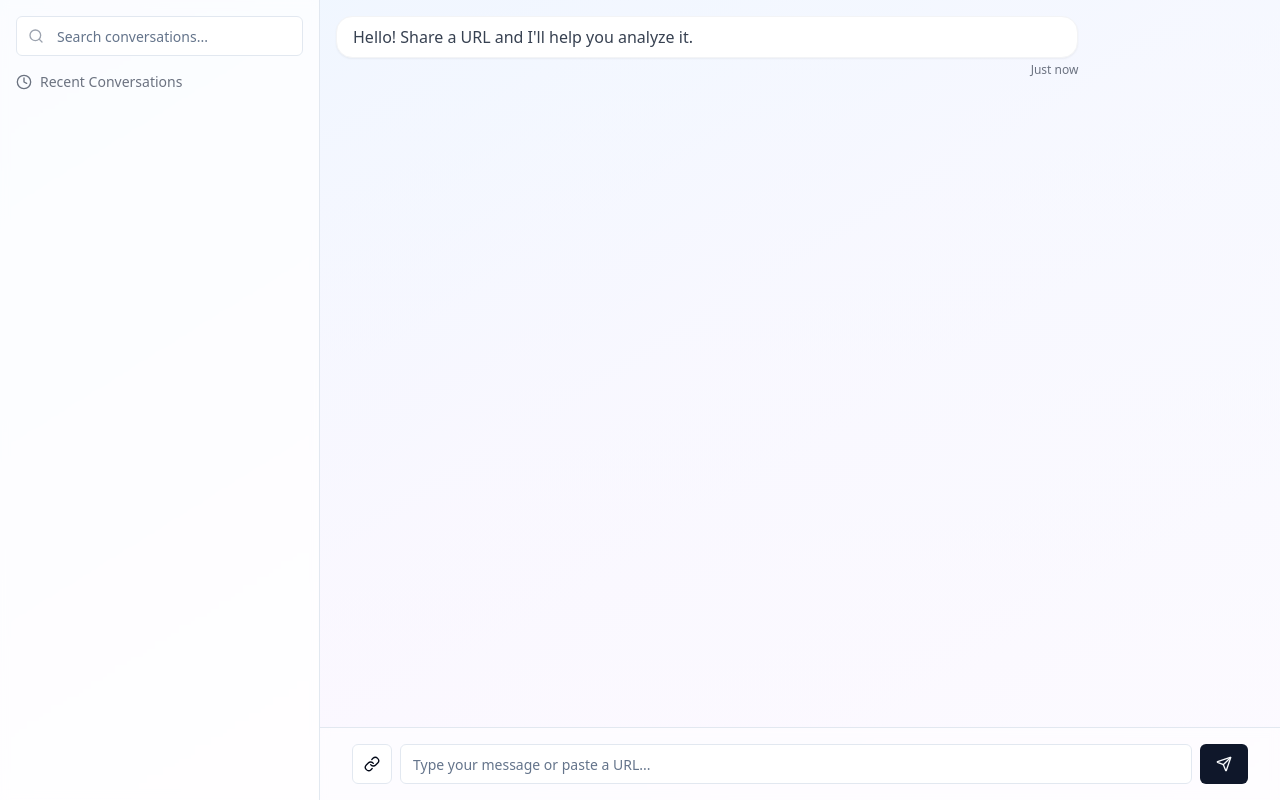
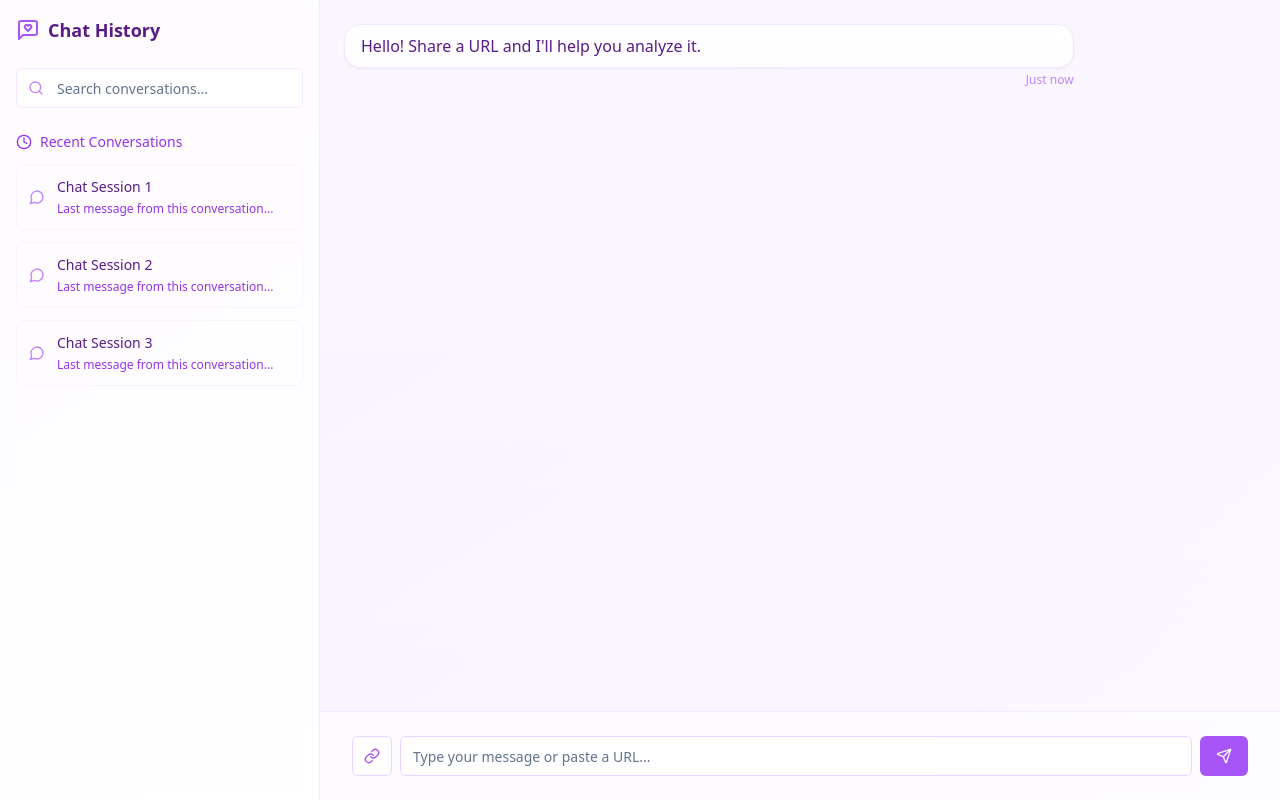
Before and after one commit to ChahraouiYasmin/serene-scribe-nexus, a React (Vite) app: page / in a window 1280 px wide. Built offline with nearby package versions, Linux system fonts and the light colour scheme.

Commit message:
feat: Implement chatbot with URL analysis
This commit introduces a chatbot with URL analysis capabilities, including a chat history feature and a visually appealing, calming design with purple gradients and aesthetic enhancements.

```diff
--- a/src/components/ChatInterface.tsx
+++ b/src/components/ChatInterface.tsx
@@ -5,6 +5,7 @@ import { Button } from "./ui/button";
 import { Input } from "./ui/input";
 import { MessageBubble } from "./MessageBubble";
 import { UrlPreview } from "./UrlPreview";
+import { motion } from "framer-motion";
 
 export const ChatInterface = () => {
   const [message, setMessage] = useState("");
@@ -60,8 +61,8 @@ export const ChatInterface = () => {
   };
 
   return (
-    <div className="flex flex-col h-full bg-gradient-to-b from-blue-50/50 to-purple-50/50">
-      <div className="flex-1 overflow-y-auto p-4 space-y-4">
+    <div className="flex flex-col h-full bg-gradient-to-b from-purple-50/50 to-purple-100/30">
+      <div className="flex-1 overflow-y-auto p-6 space-y-4">
         {messages.map((msg) => (
           <MessageBubble
             key={msg.id}
@@ -72,7 +73,11 @@ export const ChatInterface = () => {
         ))}
 
         {urlPreview && (
-          <div className="flex items-center gap-2">
+          <motion.div
+            initial={{ scale: 0.95, opacity: 0 }}
+            animate={{ scale: 1, opacity: 1 }}
+            className="flex items-center gap-2"
+          >
             <UrlPreview
               url={urlPreview.url}
               title={urlPreview.title}
@@ -82,35 +87,38 @@ export const ChatInterface = () => {
               variant="ghost"
               size="icon"
               onClick={clearUrlPreview}
-              className="text-gray-500 hover:text-red-500"
+              className="text-purple-400 hover:text-purple-600 hover:bg-purple-50"
             >
               <X className="h-4 w-4" />
             </Button>
-          </div>
+          </motion.div>
         )}
       </div>
 
-      <form onSubmit={handleSubmit} className="p-4 border-t bg-white/50 backdrop-blur-sm">
+      <form onSubmit={handleSubmit} className="p-6 border-t border-purple-100 bg-white/50 backdrop-blur-sm">
         <div className="flex gap-2 max-w-4xl mx-auto">
           <Button
             type="button"
             variant="outline"
             size="icon"
-            className="shrink-0"
+            className="shrink-0 border-purple-200 hover:bg-purple-50"
             onClick={() => {
               const url = prompt("Enter URL to analyze:");
               if (url) handleUrlPaste(url);
             }}
           >
-            <Link className="h-4 w-4" />
+            <Link className="h-4 w-4 text-purple-500" />
           </Button>
           <Input
             value={message}
             onChange={(e) => setMessage(e.target.value)}
             placeholder="Type your message or paste a URL..."
-            className="flex-1"
+            className="flex-1 border-purple-200 focus:border-purple-300 bg-white/80"
           />
-          <Button type="submit" className="shrink-0">
+          <Button
+            type="submit"
+            className="shrink-0 bg-purple-500 hover:bg-purple-600"
+          >
             <Send className="h-4 w-4" />
           </Button>
         </div>
--- a/src/components/MessageBubble.tsx
+++ b/src/components/MessageBubble.tsx
@@ -15,19 +15,19 @@ export const MessageBubble = ({ message, isUser, timestamp }: MessageBubbleProps
       animate={{ opacity: 1, translateY: 0 }}
       transition={{ duration: 0.3 }}
       className={cn(
-        "max-w-[80%] mb-4 animate-fade-in",
+        "max-w-[80%] mb-4",
         isUser ? "ml-auto" : "mr-auto"
       )}
     >
       <div className={cn(
-        "rounded-2xl px-4 py-2 shadow-sm transition-all duration-300",
+        "rounded-2xl px-4 py-2 shadow-sm backdrop-blur-sm",
         isUser
-          ? "bg-gradient-to-r from-blue-50 to-blue-100 text-gray-800"
-          : "bg-white text-gray-700 border border-gray-100"
+          ? "bg-gradient-to-r from-purple-500 to-purple-600 text-white"
+          : "bg-white/80 text-purple-900 border border-purple-100"
       )}>
-        <p>{message}</p>
+        <p className="leading-relaxed">{message}</p>
       </div>
-      <span className="text-xs text-gray-500 mt-1 block text-right">
+      <span className="text-xs text-purple-400 mt-1 block text-right">
         {timestamp}
       </span>
     </motion.div>
--- a/src/components/Sidebar.tsx
+++ b/src/components/Sidebar.tsx
@@ -1,31 +1,61 @@
 
 import { useState } from "react";
-import { Search, Clock } from "lucide-react";
+import { Search, Clock, MessageCircle, MessageSquareHeart } from "lucide-react";
 import { Input } from "./ui/input";
+import { cn } from "@/lib/utils";
+import { motion } from "framer-motion";
 
 export const Sidebar = () => {
   const [searchTerm, setSearchTerm] = useState("");
 
   return (
-    <div className="w-80 border-r bg-white/70 backdrop-blur-sm p-4 flex flex-col h-full">
-      <div className="mb-4">
+    <div className="w-80 border-r border-purple-100 bg-white/70 backdrop-blur-sm p-4 flex flex-col h-full">
+      <div className="mb-6">
+        <div className="flex items-center gap-2 mb-6">
+          <MessageSquareHeart className="h-6 w-6 text-purple-500" />
+          <h2 className="text-lg font-semibold text-purple-900">Chat History</h2>
+        </div>
         <div className="relative">
-          <Search className="absolute left-3 top-1/2 transform -translate-y-1/2 h-4 w-4 text-gray-400" />
+          <Search className="absolute left-3 top-1/2 transform -translate-y-1/2 h-4 w-4 text-purple-400" />
           <Input
             value={searchTerm}
             onChange={(e) => setSearchTerm(e.target.value)}
             placeholder="Search conversations..."
-            className="pl-10"
+            className="pl-10 border-purple-100 focus:border-purple-200 bg-white/50"
           />
         </div>
       </div>
 
-      <div className="flex-1 overflow-y-auto space-y-2">
-        <div className="text-sm font-medium text-gray-500 mb-2 flex items-center gap-2">
+      <div className="flex-1 overflow-y-auto space-y-3">
+        <div className="text-sm font-medium text-purple-600 mb-3 flex items-center gap-2">
           <Clock className="h-4 w-4" />
           Recent Conversations
         </div>
-        {/* Conversation history items will go here */}
+        {[1, 2, 3].map((i) => (
+          <motion.div
+            key={i}
+            initial={{ opacity: 0, y: 10 }}
+            animate={{ opacity: 1, y: 0 }}
+            transition={{ delay: i * 0.1 }}
+            className={cn(
+              "p-3 rounded-lg cursor-pointer transition-all",
+              "hover:bg-purple-50/50 group",
+              "border border-purple-100/50"
+            )}
+          >
+            <div className="flex items-center gap-3">
+              <MessageCircle className="h-4 w-4 text-purple-400 group-hover:text-purple-500" />
+              <div className="flex-1">
+                <h3 className="text-sm font-medium text-purple-900 mb-1">
+                  Chat Session {i}
+                </h3>
+                <p className="text-xs text-purple-600 truncate">
+                  Last message from this conversation...
+                </p>
+              </div>
+            </div>
+          </motion.div>
+        ))}
       </div>
     </div>
   );
--- a/src/components/UrlPreview.tsx
+++ b/src/components/UrlPreview.tsx
@@ -14,7 +14,7 @@ export const UrlPreview = ({ url, title, description }: UrlPreviewProps) => {
       initial={{ scale: 0.95, opacity: 0 }}
       animate={{ scale: 1, opacity: 1 }}
       transition={{ type: "spring", stiffness: 300, damping: 20 }}
-      className="w-full max-w-2xl p-4 my-2 rounded-lg bg-white/70 backdrop-blur-sm border border-gray-100 shadow-sm hover:shadow-md transition-all duration-300 group"
+      className="w-full max-w-2xl p-4 rounded-lg bg-white/70 backdrop-blur-sm border border-purple-100 shadow-sm hover:shadow-md transition-all duration-300 group"
     >
       <a
         href={url}
@@ -22,16 +22,16 @@ export const UrlPreview = ({ url, title, description }: UrlPreviewProps) => {
         rel="noopener noreferrer"
         className="flex items-center gap-3 no-underline"
       >
-        <div className="bg-blue-50 rounded-full p-2">
-          <Globe className="h-6 w-6 text-blue-500" />
+        <div className="bg-purple-50 rounded-full p-2">
+          <Globe className="h-6 w-6 text-purple-500" />
         </div>
         <div className="flex-1">
-          <h3 className="text-lg font-medium text-gray-800 mb-1 flex items-center gap-2">
+          <h3 className="text-lg font-medium text-purple-900 mb-1 flex items-center gap-2">
             {title || new URL(url).hostname}
-            <ExternalLink className="h-4 w-4 text-gray-500 opacity-0 group-hover:opacity-100 transition-opacity" />
+            <ExternalLink className="h-4 w-4 text-purple-400 opacity-0 group-hover:opacity-100 transition-opacity" />
           </h3>
-          {description && <p className="text-gray-600 text-sm">{description}</p>}
-          <span className="text-xs text-blue-500 mt-1 block">{url}</span>
+          {description && <p className="text-purple-600 text-sm">{description}</p>}
+          <span className="text-xs text-purple-500 mt-1 block">{url}</span>
         </div>
       </a>
     </motion.div>
--- a/src/pages/Index.tsx
+++ b/src/pages/Index.tsx
@@ -4,9 +4,9 @@ import { Sidebar } from "@/components/Sidebar";
 
 const Index = () => {
   return (
-    <div className="flex h-screen bg-gradient-to-br from-blue-50 via-purple-50/50 to-white">
+    <div className="flex h-screen bg-gradient-to-br from-purple-50 via-purple-100/30 to-white">
       <Sidebar />
-      <main className="flex-1">
+      <main className="flex-1 relative">
         <ChatInterface />
       </main>
     </div>
```
